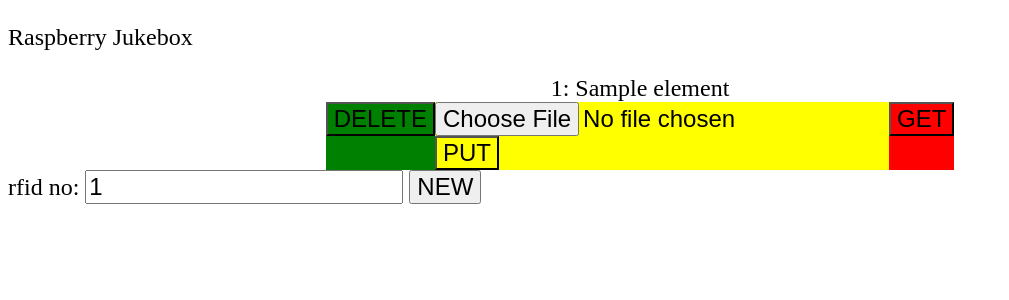
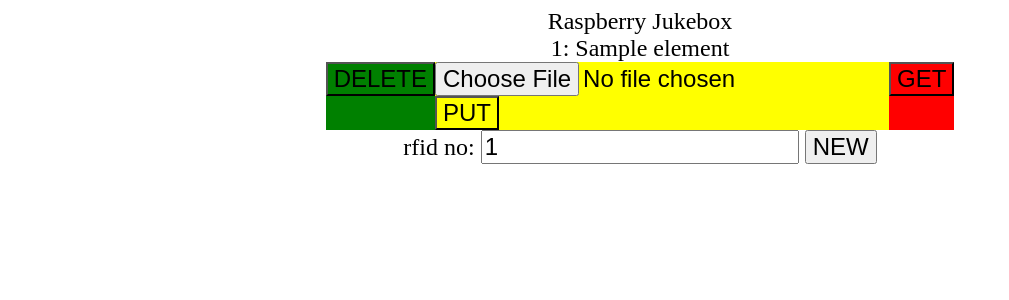
Before and after one commit to inttex/rpi_jukebox, a Flask app: template rpi_jukebox/api/templates/index.html in a window 1280 px wide. Shown: the top 300 px of the page, without its empty margins (0-1009 px from the left). Run offline with Flask 2, Linux system fonts and the light colour scheme; the template is opened without the code that fills it: most values are stand-ins (such as "Sample title", 1, 10 or a date in 2020); parts of the project's set-up code (start-up, migrations or seed data) failed here and were passed over.

Commit message:
center all

```diff
--- a/rpi_jukebox/api/static/style.css
+++ b/rpi_jukebox/api/static/style.css
@@ -33,3 +33,20 @@
 {
 	margin: auto
 }
+#header
+{
+	display: flex;
+	/*align-items: center;*/
+	justify-content: center;
+	/*background-color: blue;*/
+}
+/*#header_content*/
+/*{*/
+	/*margin: auto;*/
+	/*background-color: lime;*/
+/*}*/
+#footer
+{
+	display: flex;
+	justify-content: center;
+}
--- a/rpi_jukebox/api/templates/index.html
+++ b/rpi_jukebox/api/templates/index.html
@@ -1,6 +1,10 @@
 {% extends 'base.html' %}
 {% block header %}
-<p> Raspberry Jukebox </p>
+<div id=header>
+	<div id=header_content>
+		Raspberry Jukebox
+	</div>
+</div>
 {% endblock %}
 {% block body %}
 <div id='db_list'>
@@ -53,9 +57,13 @@
 </div>
 {% endblock %}
 {% block footer %}
-<form method=post action=/jukebox>
-	<label for='rfid'>rfid no</label>:
-	<input type='number' name='rfid' id='rfid' value='1'/>
-	<input type='submit' value='NEW'/>
+<div id=footer>
+	<div>
+	<form method=post action=/jukebox>
+		<label for='rfid'>rfid no</label>:
+		<input type='number' name='rfid' id='rfid' value='1'/>
+		<input type='submit' value='NEW'/>
+	</div>
+</div>
 </form>
 {% endblock %}
```
